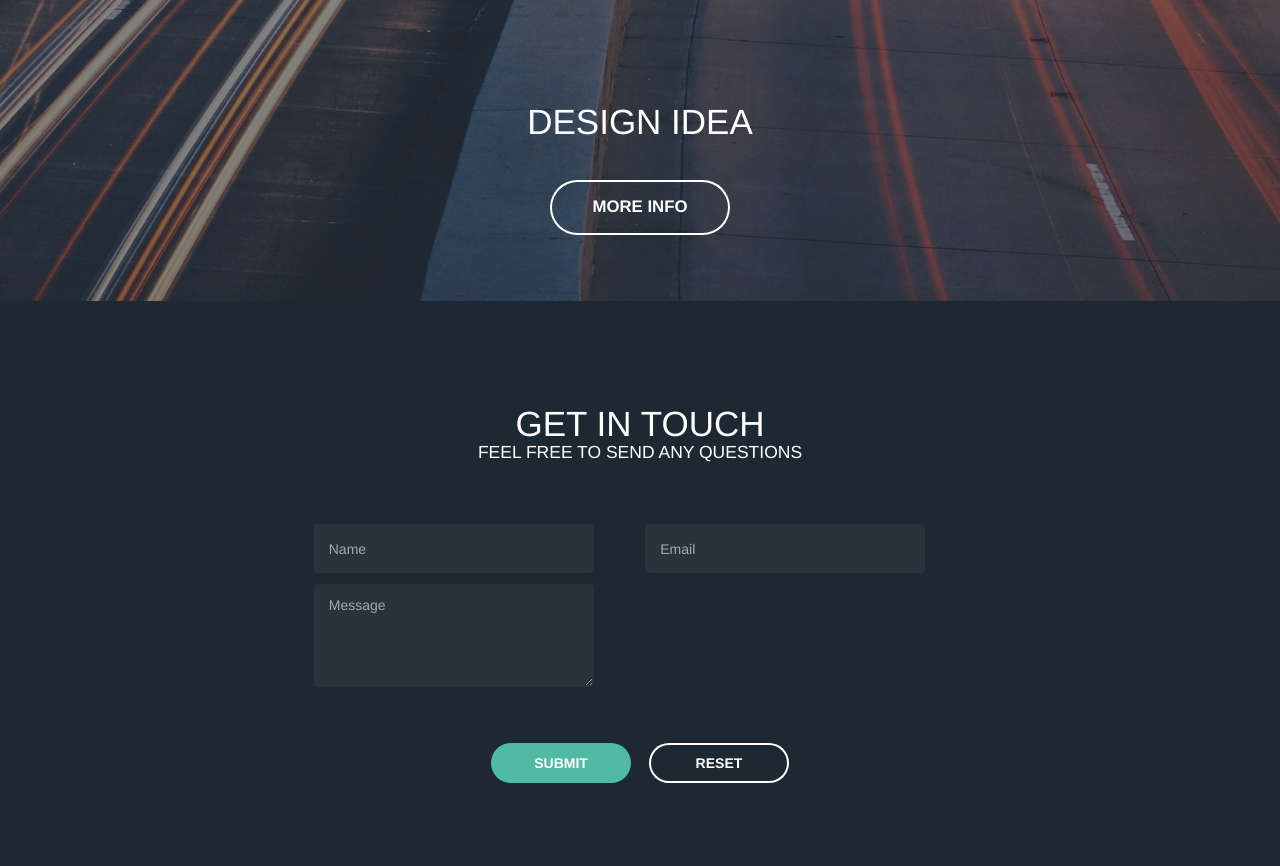
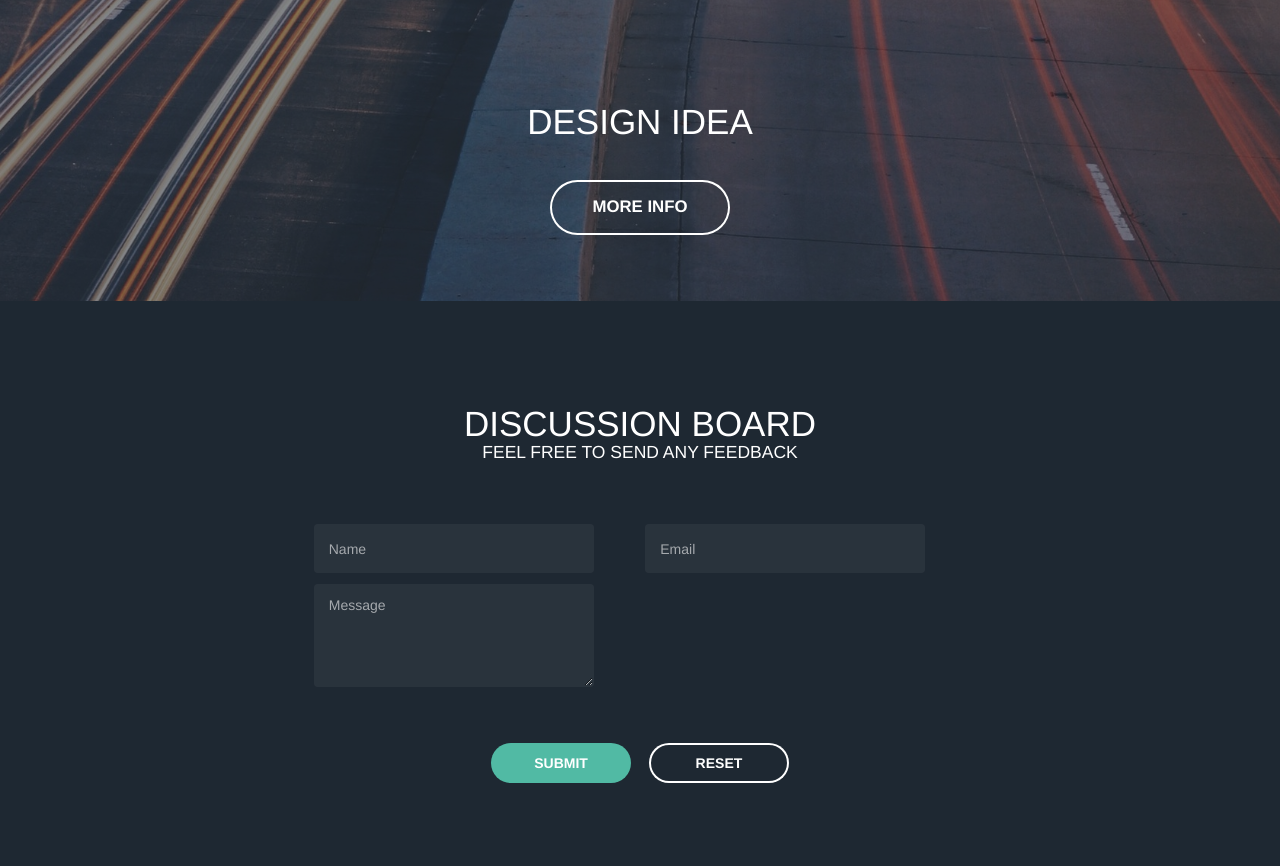
Before and after one commit to Yuiizui/DataBase, a Flask app: page / in a window 1280 px wide. Shown: the part 2369-3235 px from the top of the page. Run offline with Flask 2, Linux system fonts and the light colour scheme; some libraries are stand-ins or nearby versions.

Commit message:
文字變更

```diff
--- a/FlaskWebProject1/FlaskWebProject1/templates/index_2.html
+++ b/FlaskWebProject1/FlaskWebProject1/templates/index_2.html
@@ -108,8 +108,8 @@
 			<section id="four" class="wrapper style2 special">
 				<div class="inner">
 					<header class="major narrow">
-						<h2>Get in touch</h2>
-						<p>Feel free to send any questions</p>
+						<h2>Discussion board</h2>
+						<p>Feel free to send any feedback</p>
 					</header>
 					<form action="#" method="POST">
 						<div class="container 75%">
--- a/FlaskWebProject1/FlaskWebProject1/views.py
+++ b/FlaskWebProject1/FlaskWebProject1/views.py
@@ -131,10 +131,9 @@ def user(name=None):
 @app.route('/graph',methods=['GET', 'POST'])
 @app.route('/graph/<string:name>',methods=['GET', 'POST'])
 def graph(name= None):
-    try:
-        graph = Graph("bolt://hobby-fljoljlkjmgggbkedobbdgel.dbs.graphenedb.com:24787", username="adm", password="b.PZvb6ZSYxW2J.MTZodvtz6QoxLrWR",secure=True)
-    except:
-        graph = Graph("https://hobby-fljoljlkjmgggbkedobbdgel.dbs.graphenedb.com:24780/db/data/", username="adm", password="b.PZvb6ZSYxW2J.MTZodvtz6QoxLrWR",secure=True)
+
+
+    graph = Graph("https://hobby-fljoljlkjmgggbkedobbdgel.dbs.graphenedb.com:24780/db/data/", username="adm", password="b.PZvb6ZSYxW2J.MTZodvtz6QoxLrWR",secure=True)
     if request.method == 'GET':
         nodes=graph.run('MATCH (s:Area) RETURN s.id AS id,s.name AS name').data()
         return render_template(
```
